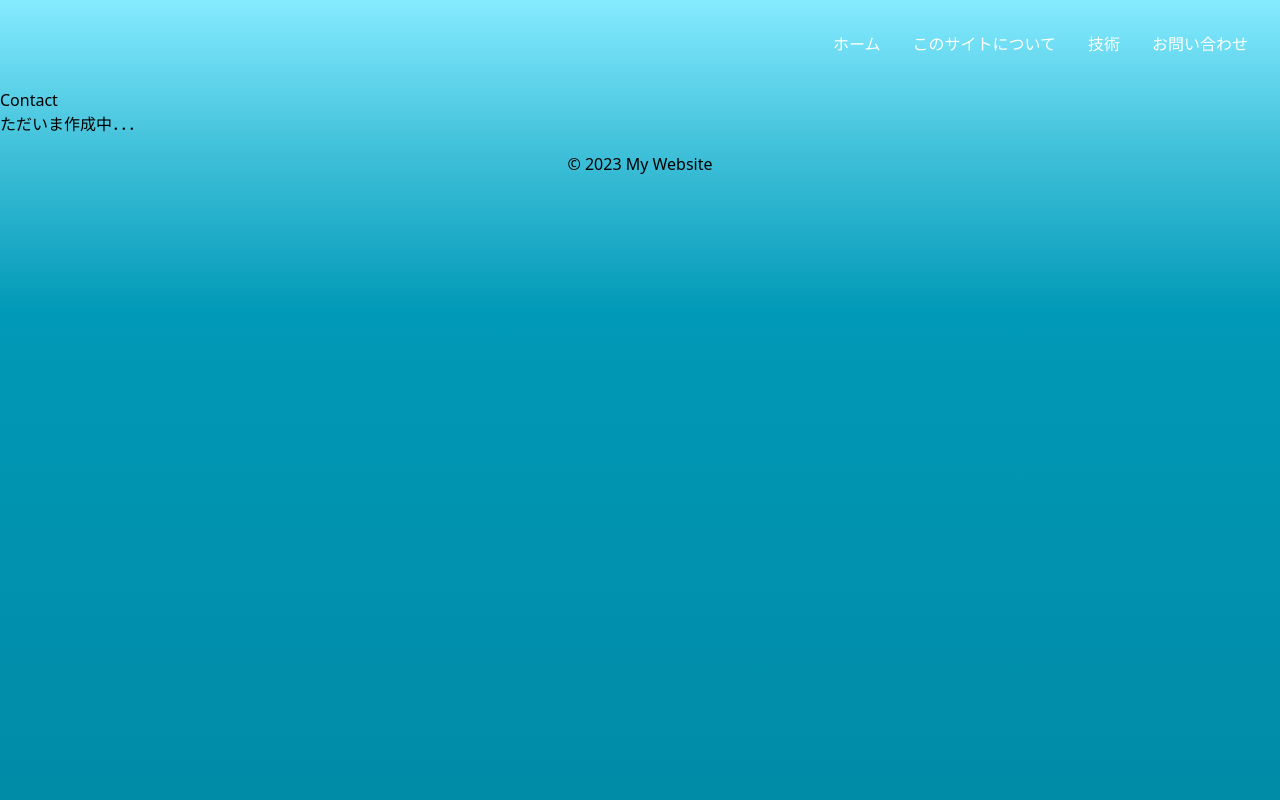
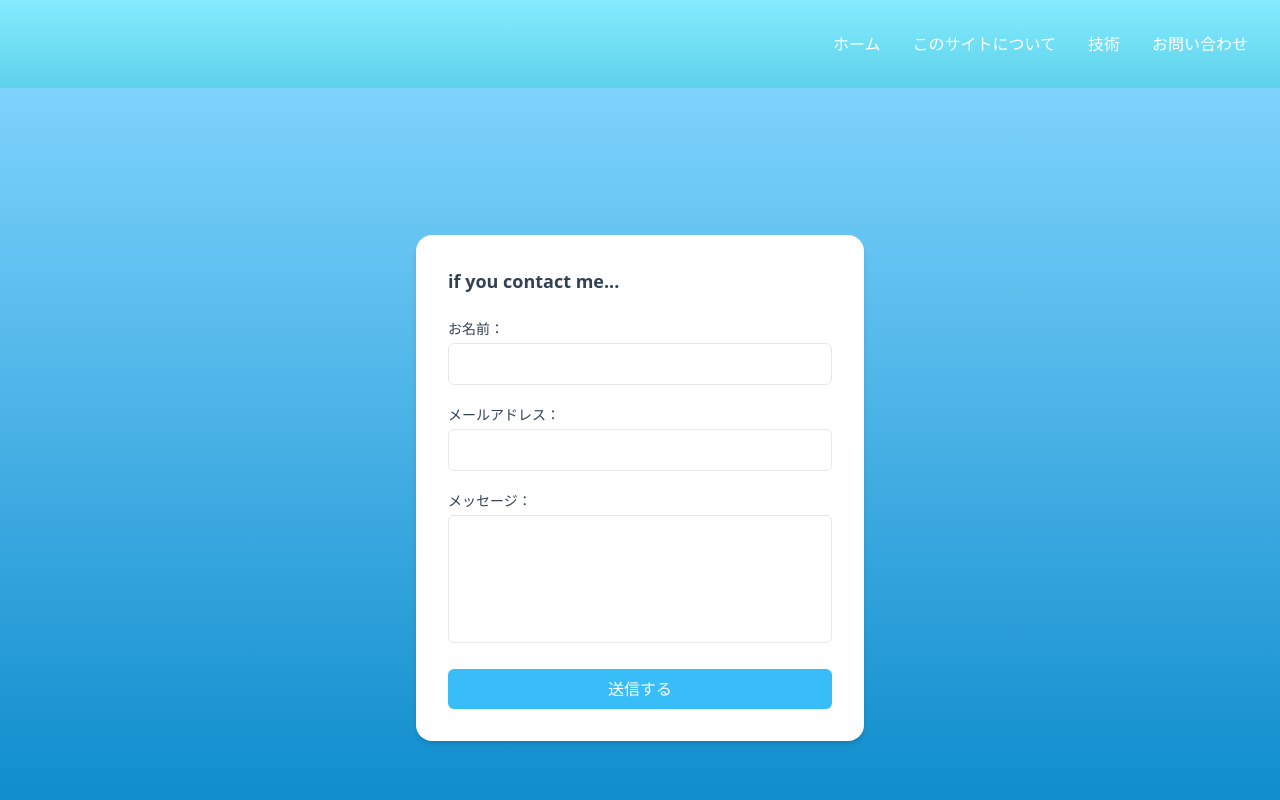
Before and after one commit to niyu07/niyu07.github.io, a React (Vite) app: page /contact in a window 1280 px wide. Shown: the top 800 px of the page. Built offline with nearby package versions, Linux system fonts and the light colour scheme.

Commit message:
Fix: Contactページにメール送信機能を追加し、フォームを整形

```diff
--- a/package.json
+++ b/package.json
@@ -15,6 +15,7 @@
     "tw-init": "tailwindcss init -p"
   },
   "dependencies": {
+    "@emailjs/browser": "^4.4.1",
     "react": "^19.1.0",
     "react-dom": "^19.1.0",
     "react-router-dom": "^7.6.0"
@@ -35,7 +36,7 @@
     "eslint-plugin-react-refresh": "^0.4.19",
     "gh-pages": "^6.3.0",
     "globals": "^16.1.0",
-    "happy-dom": "^17.4.7",
+    "happy-dom": "^20.0.10",
     "postcss": "^8.5.3",
     "tailwindcss": "^3.4.17",
     "typescript": "~5.8.3",
--- a/src/pages/Contact.tsx
+++ b/src/pages/Contact.tsx
@@ -1,8 +1,93 @@
+import React, { useState } from "react";
+import emailjs from "@emailjs/browser";
+
 export default function Contact() {
+  const [name, setName] = useState("");
+  const [email, setEmail] = useState("");
+  const [message, setMessage] = useState("");
+
+  const handleSubmit = (e: React.FormEvent) => {
+    e.preventDefault();
+
+    const params = {
+      name,
+      email,
+      message,
+    };
+
+    emailjs
+      .send(
+        import.meta.env.VITE_EMAILJS_SERVICE_ID!,
+        import.meta.env.VITE_EMAILJS_TEMPLATE_ID!,
+        params,
+        import.meta.env.VITE_EMAILJS_PUBLIC_KEY!
+      )
+      .then(() => {
+        alert("送信しました！");
+        setName("");
+        setEmail("");
+        setMessage("");
+      })
+      .catch((error) => {
+        console.error("送信エラー:", error);
+        alert("送信に失敗しました。");
+      });
+  };
+
   return (
-    <>
-      <h2>Contact</h2>
-      <h2>ただいま作成中．．．</h2>
-    </>
+    <div className="min-h-screen bg-gradient-to-b from-sky-300 to-sky-600 flex items-center justify-center p-4">
+      <div className="bg-white rounded-2xl shadow-md w-full max-w-md p-8">
+        <h1 className="text-lg text-slate-700 mb-6 font-semibold">
+          if you contact me...
+        </h1>
+
+        <form onSubmit={handleSubmit} className="space-y-5">
+          <div>
+            <label className="block text-sm font-medium text-slate-700 mb-1">
+              お名前：
+            </label>
+            <input
+              type="text"
+              value={name}
+              onChange={(e) => setName(e.target.value)}
+              className="w-full border rounded-md p-2 focus:ring-2 focus:ring-sky-400 outline-none"
+              required
+            />
+          </div>
+
+          <div>
+            <label className="block text-sm font-medium text-slate-700 mb-1">
+              メールアドレス：
+            </label>
+            <input
+              type="email"
+              value={email}
+              onChange={(e) => setEmail(e.target.value)}
+              className="w-full border rounded-md p-2 focus:ring-2 focus:ring-sky-400 outline-none"
+              required
+            />
+          </div>
+
+          <div>
+            <label className="block text-sm font-medium text-slate-700 mb-1">
+              メッセージ：
+            </label>
+            <textarea
+              value={message}
+              onChange={(e) => setMessage(e.target.value)}
+              className="w-full border rounded-md p-2 h-32 resize-none focus:ring-2 focus:ring-sky-400 outline-none"
+              required
+            />
+          </div>
+
+          <button
+            type="submit"
+            className="w-full bg-sky-400 text-white py-2 rounded-md hover:bg-sky-500 transition-colors"
+          >
+            送信する
+          </button>
+        </form>
+      </div>
+    </div>
   );
 }
```
Also changed, not shown: 2 other files (tests, documents, lock files or other folders).
